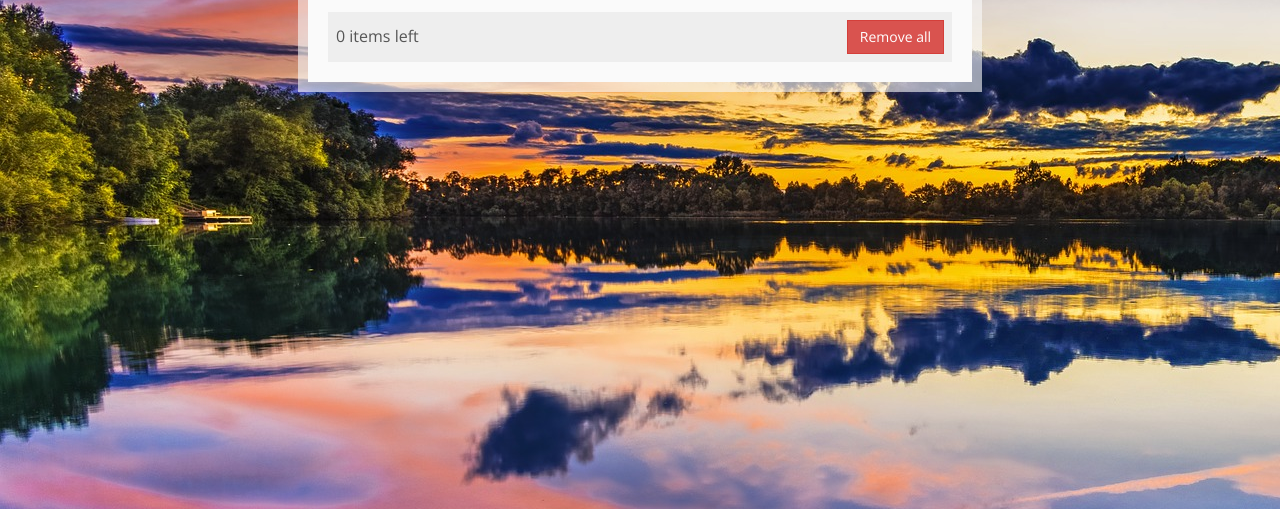
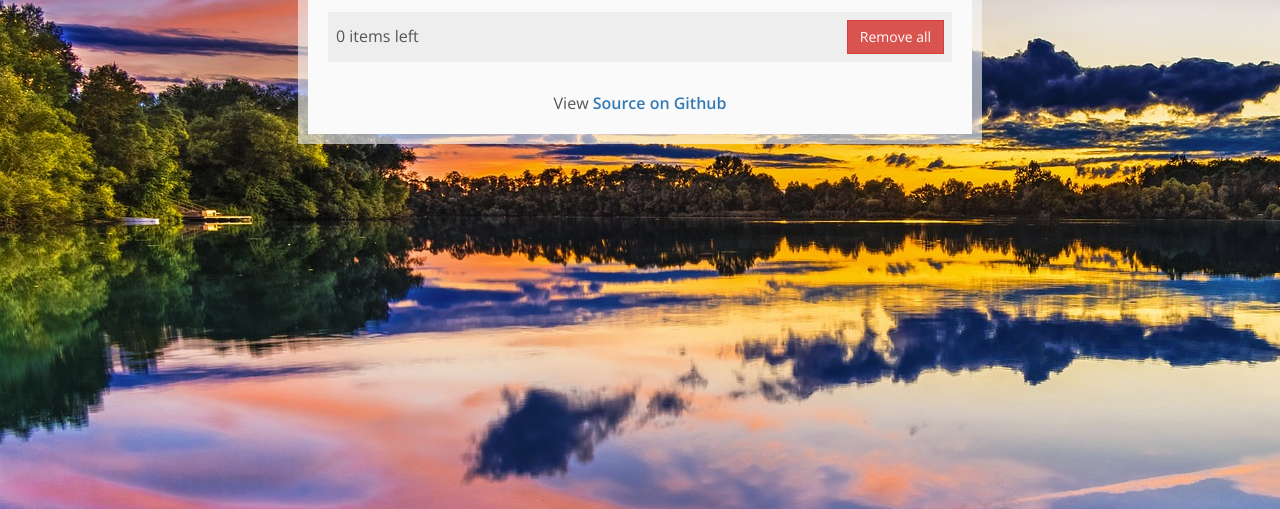
Before and after one commit to jupath/Simple-vanilla-Javascript-TO-DO-List, a website: page docs/index.html in a window 1280 px wide. Shown: the part 291-800 px from the top of the page. Drawn offline with nearby package versions, Linux system fonts and the light colour scheme.

Commit message:
Add footer

```diff
--- a/docs/index.html
+++ b/docs/index.html
@@ -29,6 +29,7 @@
                         </span>
                     </div>
                     <ul id="todo-list"></ul>
+                    <p class="footer">View <a href="https://github.com/jupath/Simple-vanilla-javascript-to-do-list" target="_blank">Source on Github</a></p>
                 </div>
             </div>
         </div>
--- a/docs/scss/_custom.scss
+++ b/docs/scss/_custom.scss
@@ -165,6 +165,14 @@ body {
                     }
                 }
             }
+
+            p.footer {
+                margin-top: 30px;
+                text-align: center;
+                a {
+                    font-weight: 600;
+                }
+            }
         }
     }
 }
--- a/scss/_custom.scss
+++ b/scss/_custom.scss
@@ -165,6 +165,14 @@ body {
                     }
                 }
             }
+
+            p.footer {
+                margin-top: 30px;
+                text-align: center;
+                a {
+                    font-weight: 600;
+                }
+            }
         }
     }
 }
```
Also changed, not shown: index.html (+1 -0 lines), docs/style.css.
